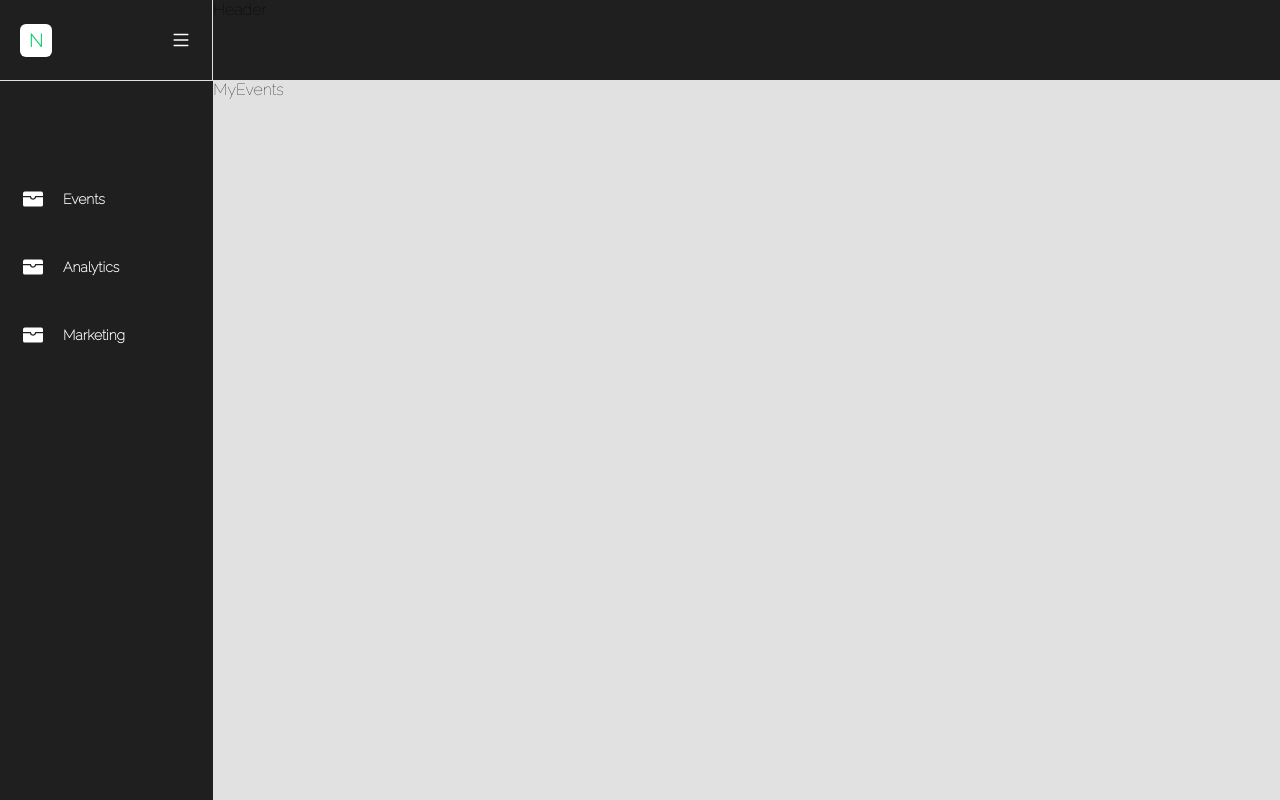
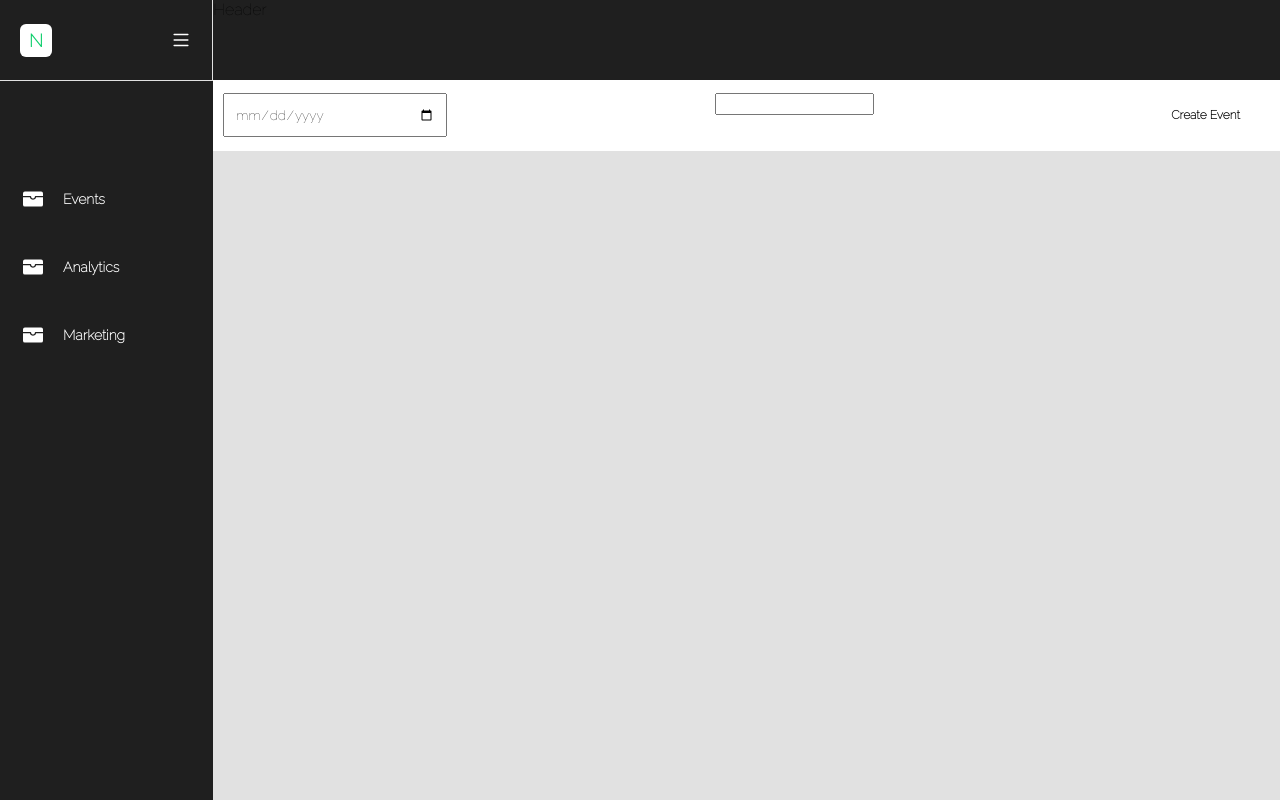
Before and after one commit to Strangz7/my-app, a React (Create React App) app: page /dashboard in a window 1280 px wide. Built offline with nearby package versions, Linux system fonts and the light colour scheme; a web font is replaced by a local one.

Commit message:
Added react files

```diff
--- a/db.json
+++ b/db.json
@@ -9,5 +9,33 @@
       "confirmPassword": "12345",
       "id": 1
     }
+  ],
+  "events" :[
+    {
+      "id": 1,
+      "date_created": "2015-12-23",
+      "date_updated": "2015-12-23",
+      "location": "",
+      "venue": "",
+      "stop_time": "",
+      "start_time":"",
+      "event_theme":"",
+      "description": "",
+      "event_category":"",
+      "event_date": "",
+      "user": "",
+      "host": "",
+      "guests": [],
+      "attendees": [],
+      "event_banner": "",
+      "event_image": "",
+      "sponsors": [],
+      "ticket_category": "",
+      "ticket_fee": "",
+      "event_team": [],
+      "event_dress_code": "",
+      "number_of_seats": "",
+      "available_tickets":""
+    }
   ]
 }
--- a/src/views/authentication/Login.js
+++ b/src/views/authentication/Login.js
@@ -5,10 +5,9 @@ import "./authentication.css"
 import { useState } from "react"
 // import { Axios } from "axios"
 import axios from "axios"
+import { useNavigate } from "react-router-dom"
 
-const handleClick = (e) => {
-    console.log(e)
-}
+
 const Login = () => {
     const [userInput, setUserInput] = useState({})
     const [fieldError, setFieldError] = useState(
@@ -17,14 +16,15 @@ const Login = () => {
             password:{message:"", error: false}
     })
 
+    const navigate = useNavigate()
     const handleChange = (e) => {
         setUserInput({...userInput, [e.target.name]: e.target.value })
         checkIfFieldIsEmpty(e)
     }
     const handleClick = () => {
         axios.get(`http://localhost:5000/accounts/?email=${userInput["email"]}`).
-        then((data) => {
-            console.log(data)
+        then((result) => {
+            result.data[0].password === userInput["password"] && navigate("/dashboard")
         }).
         catch((error) => console.log(error))
 
--- a/src/views/dashboard/pages/MyEvents.js
+++ b/src/views/dashboard/pages/MyEvents.js
@@ -1,8 +1,19 @@
 import React from 'react'
+import "./myEvents.css"
 
 const MyEvents = () => {
   return (
-    <div>MyEvents</div>
+    <div>
+      <div className='my-events-header'>
+        <div className='my-events-header-filter'>
+              <input type="date"/>
+        </div>
+        <div className='my-events-header-search'>
+              <input type="search"/>
+        </div>
+        <button>Create Event</button>
+      </div>
+    </div>
   )
 }
 
--- /dev/null
+++ b/src/views/dashboard/pages/myEvents.css
@@ -0,0 +1,23 @@
+.my-events-header{
+    display: flex;
+    justify-content: space-between;
+    padding: 10pt 10px;
+    background-color: white;
+}
+
+.my-events-header > button{
+    background-color: white;
+    border: unset;
+    padding: 12px 30px;
+    color: black;
+    font-weight: bold;
+    border-radius: 3px;
+    font-size: 12px;
+    cursor: pointer;
+}
+
+.my-events-header-filter > input{
+    width: 200px;
+    height: 20px;
+    padding: 10px;
+}
```
